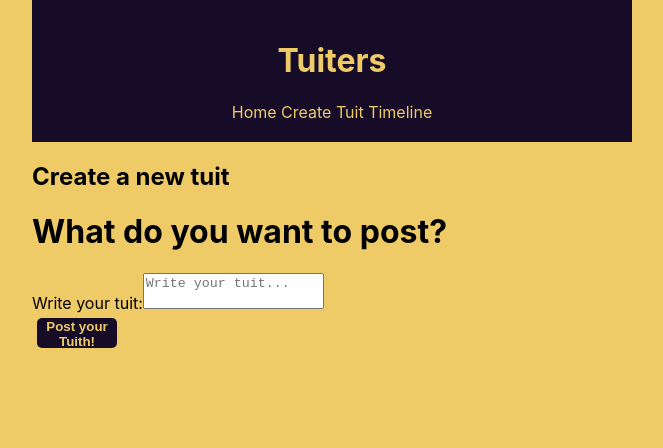
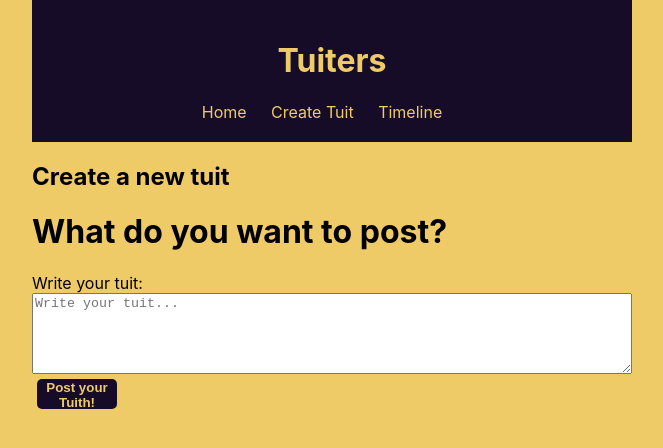
Before and after one commit to FranMedic/W08-Twitter-Franny-Dani, a Next.js app: page /createTuit in a window 1280 px wide. Shown: the top 448 px of the page, without its empty margins (308-971 px from the left). Built offline with nearby package versions, Linux system fonts and the light colour scheme.

Commit message:
added css to tuits, position to center, border, and display flex and backgorudnin tuits

```diff
--- a/components/createTuitForm/CreateTuitForm.js
+++ b/components/createTuitForm/CreateTuitForm.js
@@ -1,4 +1,5 @@
 import { useState } from "react";
+import styles from "../../styles/Header.module.css";
 
 const CreateTuitform = () => {
   const tuitCreate = async (event) => {
@@ -25,7 +26,7 @@ const CreateTuitform = () => {
     <>
       <h1> What do you want to post? </h1>
       <form autoComplete="off" onSubmit={tuitCreate} noValidate>
-        <div className="mb-3 row">
+        <div className={styles.form}>
           <label htmlFor="text" className="form-label">
             Write your tuit:
           </label>
@@ -35,15 +36,13 @@ const CreateTuitform = () => {
             value={tuitData.text}
             onChange={onChangeData}
             required
+            cols="50"
+            rows="5"
             maxLength="100"
-            className="mb-2 form-control"
+            className={styles.textarea}
           />
         </div>
-        <button
-          value="Submit"
-          className="btn btn-primary mt-1 mb-5"
-          type="submit"
-        >
+        <button value="Submit" className="button" type="submit">
           Post your Tuith!
         </button>
       </form>
--- a/styles/Header.module.css
+++ b/styles/Header.module.css
@@ -14,3 +14,25 @@
 .timeline_title {
   color: #160c28;
 }
+.tuitContainer {
+  display: flex;
+  flex-direction: column;
+  align-items: center;
+}
+.tuit {
+  border: 1px solid black;
+  padding: 20px;
+  height: 100px;
+  width: 500px;
+  list-style: none;
+  font-weight: bold;
+  color: #160c28;
+  margin-bottom: 50px;
+  background: url("/bongocat.png") no-repeat;
+  background-size: contain;
+  background-position: right;
+}
+.form {
+  display: flex;
+  flex-direction: column;
+}
--- a/styles/globals.css
+++ b/styles/globals.css
@@ -14,6 +14,7 @@ body {
 a {
   color: inherit;
   text-decoration: none;
+  margin-right: 20px;
 }
 
 * {
@@ -35,15 +36,3 @@ button:hover {
   background-color: #351e5f;
   color: #e4a909;
 }
-
-li {
-  height: 100px;
-  width: 300px;
-  list-style: none;
-  font-weight: bold;
-  color: #160c28;
-}
-
-textarea {
-  resize: none;
-}
```
Also changed, not shown: pages/timeline/index.js (+9 -9 lines).
